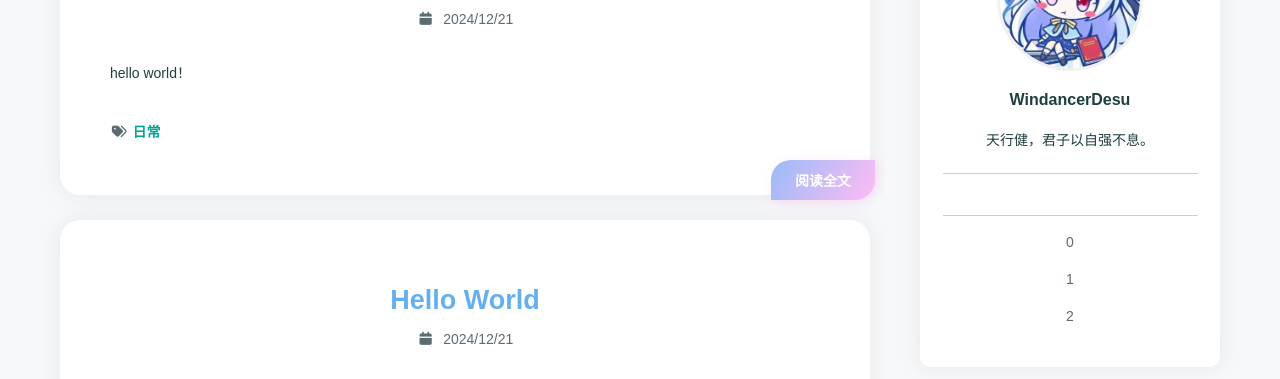
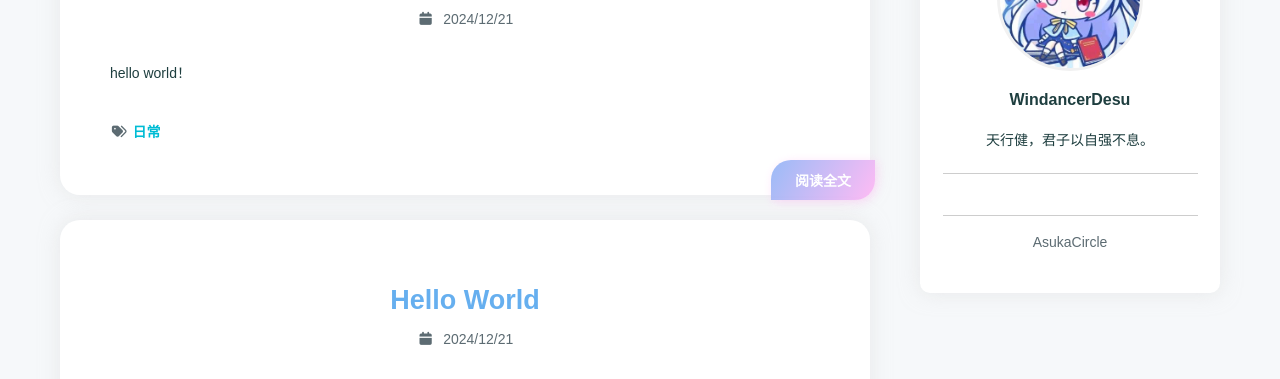
Before and after one commit to WindancerNanami/WindancerNanami.github.io, a plain HTML site: page index.html in a window 1280 px wide. Shown: the part 920-1299 px from the top of the page. Drawn offline with nearby package versions, Linux system fonts and the light colour scheme; a script that the page names is missing; some icons are missing; a web font is replaced by a local one.

Commit message:
Site updated: 2024-12-23 13:23:43

```diff
--- a/index.html
+++ b/index.html
@@ -213,7 +213,7 @@
 
         <span class="tag">
 
-            <a href="/tags/%E6%97%A5%E5%B8%B8/" style="color: #00a596">日常</a>
+            <a href="/tags/%E6%97%A5%E5%B8%B8/" style="color: #00bcd4">日常</a>
         </span>
 
     </div>
@@ -311,15 +311,7 @@
         <div class="friend-links">
 
             <div class="friend-link">
-                <a href="/.">0</a>
-            </div>
-
-            <div class="friend-link">
-                <a href="/.">1</a>
-            </div>
-
-            <div class="friend-link">
-                <a href="/.">2</a>
+                <a target="_blank" rel="noopener" href="https://asukachan.com/">AsukaCircle</a>
             </div>
 
         </div>
```
Also changed, not shown: 2024/12/21/My-First-Blog/index.html (+1 -1 lines), archives/2024/12/index.html (+1 -1 lines), archives/2024/index.html (+1 -1 lines), archives/index.html (+1 -1 lines), tags/日常/index.html (+1 -1 lines).
